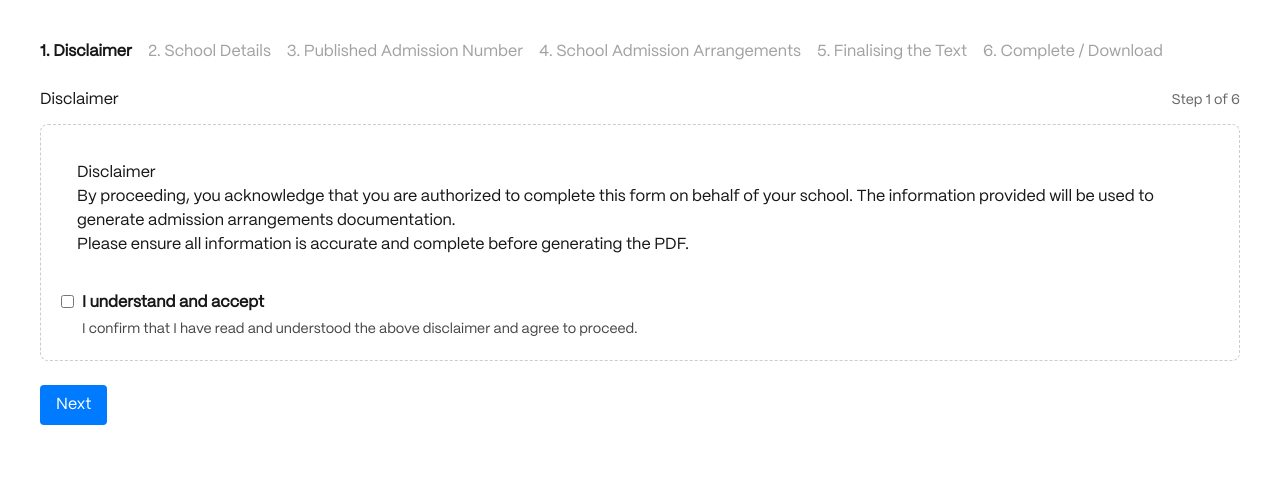
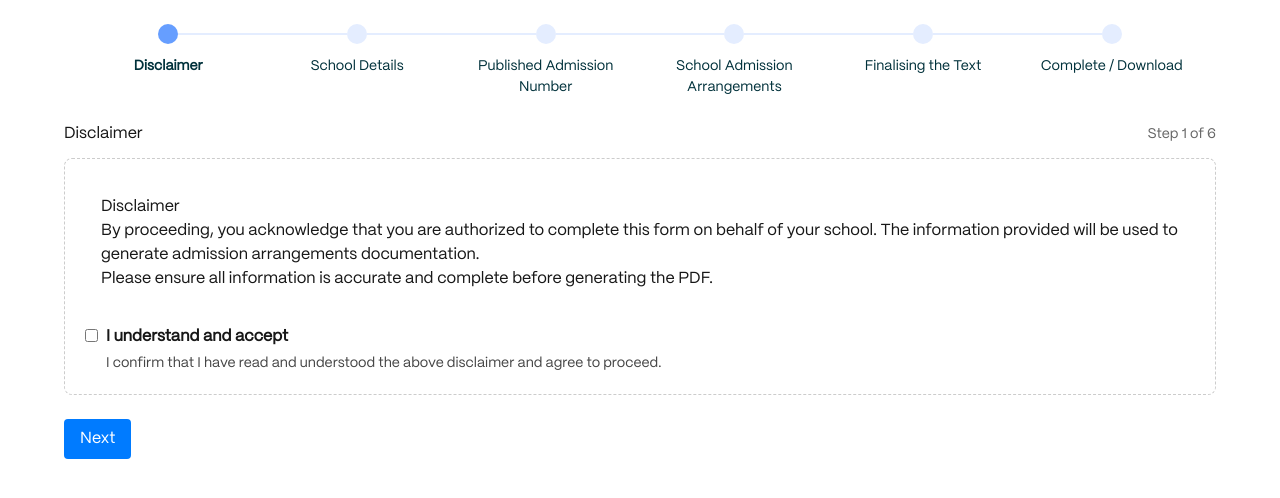
Before and after one commit to theSolTrain/nse-policy-generator, a Next.js app: page / in a window 1280 px wide. Shown: the top 498 px of the page. Built offline with nearby package versions, Linux system fonts and the light colour scheme.

Commit message:
Feature: Basics of the steps and generator created

```diff
--- a/app/globals.css
+++ b/app/globals.scss
@@ -1,22 +1,13 @@
-@import "tailwindcss";
+@use "tailwindcss";
+@use "../styles/main";
 
 :root {
   --background: #ffffff;
   --foreground: #171717;
-}
-
-@theme inline {
   --color-background: var(--background);
   --color-foreground: var(--foreground);
   --font-sans: var(--font-libre-franklin);
 }
-
-/* @media (prefers-color-scheme: dark) {
-  :root {
-    --background: #0a0a0a;
-    --foreground: #ededed;
-  }
-} */
 
 body {
   background: var(--background);
--- a/app/layout.tsx
+++ b/app/layout.tsx
@@ -1,7 +1,7 @@
 import type { Metadata } from "next";
 import { Libre_Franklin } from "next/font/google";
 import localFont from "next/font/local";
-import "./globals.css";
+import "./globals.scss";
 
 const libreFranklin = Libre_Franklin({
   variable: "--font-libre-franklin",
--- a/app/page.tsx
+++ b/app/page.tsx
@@ -2,7 +2,7 @@ import Wizard from '@/components/wizard/Wizard'
 
 export default function Page() {
   return (
-    <main style={{ padding: 40 }}>
+    <main className="flex flex-col m-auto max-w-[1200px] p-6">
       <Wizard />
     </main>
   )
--- a/components/wizard/Stepper.tsx
+++ b/components/wizard/Stepper.tsx
@@ -8,18 +8,21 @@ type Props = {
 
 export default function Stepper({ currentStep }: Props) {
   return (
-    <ol style={{ display: 'flex', gap: 16 }}>
-      {steps.map((step, index) => (
-        <li
-          key={step.id}
-          style={{
-            fontWeight: index === currentStep ? 'bold' : 'normal',
-            opacity: index <= currentStep ? 1 : 0.4,
-          }}
-        >
-          {index + 1}. {step.title}
-        </li>
-      ))}
+    <ol className="stepper">
+      {steps.map((step, index) => {
+        const isCompleted = index < currentStep
+        const isCurrent = index === currentStep
+
+        return (
+          <li
+            key={step.id}
+            className={`stepper__item ${isCurrent ? 'stepper__item--current' : ''} ${isCompleted ? 'stepper__item--completed' : ''}`}
+          >
+            <span className="stepper__item-circle"></span>
+            <span className="stepper__item-title">{step.title}</span>
+          </li>
+        )
+      })}
     </ol>
   )
 }
--- a/components/wizard/Wizard.tsx
+++ b/components/wizard/Wizard.tsx
@@ -1,7 +1,7 @@
 'use client'
 
-import { useMemo, useState, useEffect } from 'react'
-import { FormProvider, useForm } from 'react-hook-form'
+import { useMemo, useState, useEffect, useCallback } from 'react'
+import { FormProvider, useForm, type FieldPath } from 'react-hook-form'
 import { zodResolver } from '@hookform/resolvers/zod'
 
 import Stepper from './Stepper'
@@ -21,6 +21,7 @@ const STORAGE_KEY = 'nse-wizard-draft'
 
 // Helper to serialize form data (excluding files)
 function serializeFormData(data: WizardFormValues): string {
+  // eslint-disable-next-line @typescript-eslint/no-unused-vars
   const { schoolLogo, catchmentMap, ...serializable } = data
   return JSON.stringify(serializable)
 }
@@ -77,47 +78,51 @@ const defaultValues: WizardFormValues = {
 }
 
 export default function Wizard() {
-  const [currentStep, setCurrentStep] = useState(() => {
-    if (typeof window !== 'undefined') {
-      const saved = localStorage.getItem(`${STORAGE_KEY}-step`)
-      return saved ? parseInt(saved, 10) : 0
-    }
-    return 0
-  })
+  // Always start with 0 - same on server and client to prevent hydration mismatch
+  const [currentStep, setCurrentStep] = useState(0)
   const [isGenerating, setIsGenerating] = useState(false)
   const [isValidating, setIsValidating] = useState(false)
   const [generateError, setGenerateError] = useState<string | null>(null)
 
+  // Initialize form with default values (same on server and client)
   const methods = useForm<WizardFormValues>({
     resolver: zodResolver(wizardSchema),
     mode: 'onTouched',
-    defaultValues: (() => {
-      if (typeof window !== 'undefined') {
-        const saved = localStorage.getItem(STORAGE_KEY)
-        if (saved) {
-          const restored = deserializeFormData(saved)
-          return { ...defaultValues, ...restored }
-        }
+    defaultValues, // Always use defaults initially
+  })
+
+  // Restore from localStorage AFTER mount (client-side only)
+  // This prevents hydration mismatch by ensuring server and client render the same initial state
+  useEffect(() => {
+    // Restore current step
+    const savedStep = localStorage.getItem(`${STORAGE_KEY}-step`)
+    if (savedStep) {
+      const step = parseInt(savedStep, 10)
+      if (step >= 0 && step < steps.length) {
+        setCurrentStep(step)
       }
-      return defaultValues
-    })(),
-  })
+    }
+
+    // Restore form data
+    const saved = localStorage.getItem(STORAGE_KEY)
+    if (saved) {
+      const restored = deserializeFormData(saved)
+      // Use reset() to update form with restored values
+      methods.reset({ ...defaultValues, ...restored })
+    }
+  }, [methods])
 
   // Save form data to localStorage on change
   useEffect(() => {
     const subscription = methods.watch((data) => {
-      if (typeof window !== 'undefined') {
-        localStorage.setItem(STORAGE_KEY, serializeFormData(data as WizardFormValues))
-      }
+      localStorage.setItem(STORAGE_KEY, serializeFormData(data as WizardFormValues))
     })
     return () => subscription.unsubscribe()
   }, [methods])
 
   // Save current step to localStorage
   useEffect(() => {
-    if (typeof window !== 'undefined') {
-      localStorage.setItem(`${STORAGE_KEY}-step`, currentStep.toString())
-    }
+    localStorage.setItem(`${STORAGE_KEY}-step`, currentStep.toString())
   }, [currentStep])
 
   const isFirstStep = currentStep === 0
@@ -138,7 +143,7 @@ export default function Wizard() {
       const ok =
         step.fields.length === 0
           ? true
-          : await methods.trigger(step.fields as any, { shouldFocus: true })
+          : await methods.trigger(step.fields as FieldPath<WizardFormValues>[], { shouldFocus: true })
 
       if (!ok) return
       if (!isLastStep) setCurrentStep((s) => s + 1)
@@ -147,9 +152,7 @@ export default function Wizard() {
     }
   }
 
-
-
-  const onGenerate = async () => {
+  const onGenerate = useCallback(async () => {
     setIsGenerating(true)
     setGenerateError(null)
 
@@ -206,12 +209,13 @@ export default function Wizard() {
       a.click()
       a.remove()
       URL.revokeObjectURL(url)
-    } catch (e: any) {
-      setGenerateError(e?.message || 'Something went wrong generating the PDF.')
+    } catch (e: unknown) {
+      const errorMessage = e instanceof Error ? e.message : 'Something went wrong generating the PDF.'
+      setGenerateError(errorMessage)
     } finally {
       setIsGenerating(false)
     }
-  }
+  }, [methods])
 
   const StepComponent = useMemo(() => {
     switch (step.id) {
@@ -242,7 +246,7 @@ export default function Wizard() {
       default:
         return <div>Unknown step</div>
     }
-  }, [step.id, isGenerating, generateError, methods])
+  }, [step.id, isGenerating, generateError, onGenerate])
 
   const isNavigating = isGenerating || isValidating
 
--- a/package.json
+++ b/package.json
@@ -16,6 +16,7 @@
     "react": "19.2.1",
     "react-dom": "19.2.1",
     "react-hook-form": "^7.68.0",
+    "sass": "^1.97.0",
     "zod": "^4.2.0"
   },
   "devDependencies": {
--- /dev/null
+++ b/styles/_stepper.scss
@@ -0,0 +1,82 @@
+@use "./variables" as *;
+
+.stepper {
+  display: flex;
+  justify-content: space-between;
+  align-items: flex-start;
+  position: relative;
+  width: 100%;
+  padding: 0 10px; // Padding to account for circle radius
+
+  &__item {
+    display: flex;
+    flex-direction: column;
+    align-items: center;
+    justify-content: flex-start;
+    gap: 12px;
+    flex: 1;
+    position: relative;
+    z-index: 1;
+
+    // Connecting line - positioned between circles
+    &::after {
+      content: '';
+      position: absolute;
+      top: 10px; // Half of circle height (20px / 2)
+      left: calc(50% + 10px); // Start from right edge of current circle
+      width: calc(100% - 20px); // Span to next circle (minus circle widths)
+      height: 2px;
+      background-color: $color-secondary;
+      z-index: 0;
+      transform: translateY(-50%);
+    }
+
+    // Hide line on last item
+    &:last-child::after {
+      display: none;
+    }
+
+    // Show completed line if this item is completed
+    &--completed::after {
+      background-color: $color-primary;
+    }
+  }
+
+  &__item--current {
+    .stepper__item-circle {
+      background-color: $color-primary;
+    }
+
+    .stepper__item-title {
+      font-weight: 600;
+    }
+  }
+
+  &__item--completed {
+    .stepper__item-circle {
+      background-color: $color-primary;
+    }
+  }
+
+  &__item-circle {
+    width: 20px;
+    height: 20px;
+    border-radius: 50%;
+    background-color: $color-secondary;
+    flex-shrink: 0;
+    position: relative;
+    z-index: 2;
+  }
+
+  // Remove the connector element styles since we're using ::after
+  &__connector {
+    display: none;
+  }
+
+  &__item-title {
+    font-size: 14px;
+    font-weight: 300;
+    color: $color-text;
+    text-align: center;
+  }
+}
--- /dev/null
+++ b/styles/_variables.scss
@@ -0,0 +1,3 @@
+$color-primary: #669EFF;
+$color-secondary: #E4EDFF;
+$color-text: #00313b;
--- /dev/null
+++ b/styles/main.scss
@@ -0,0 +1 @@
+@forward "./stepper";
```
Also changed, not shown: 1 other file (tests, documents, lock files or other folders).
